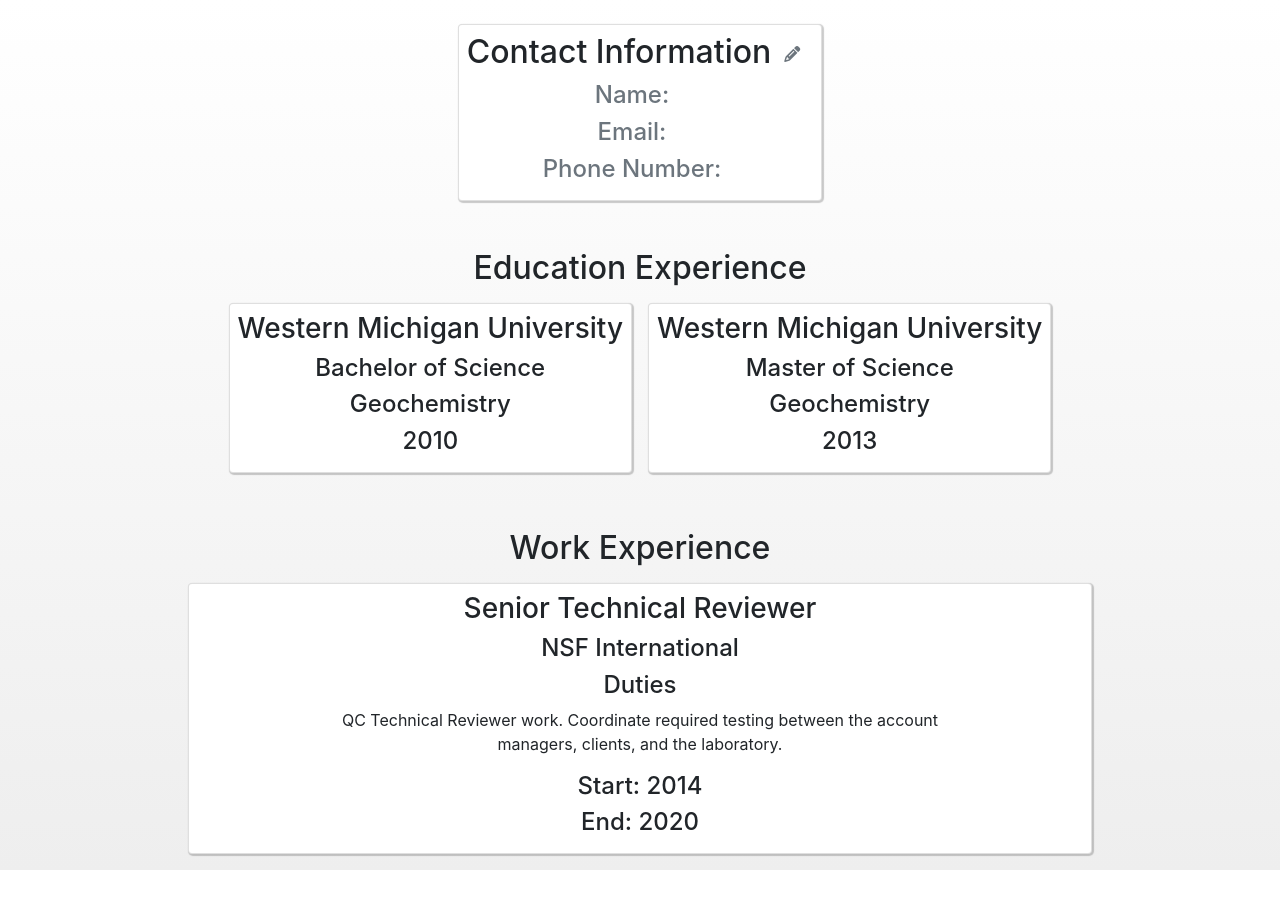
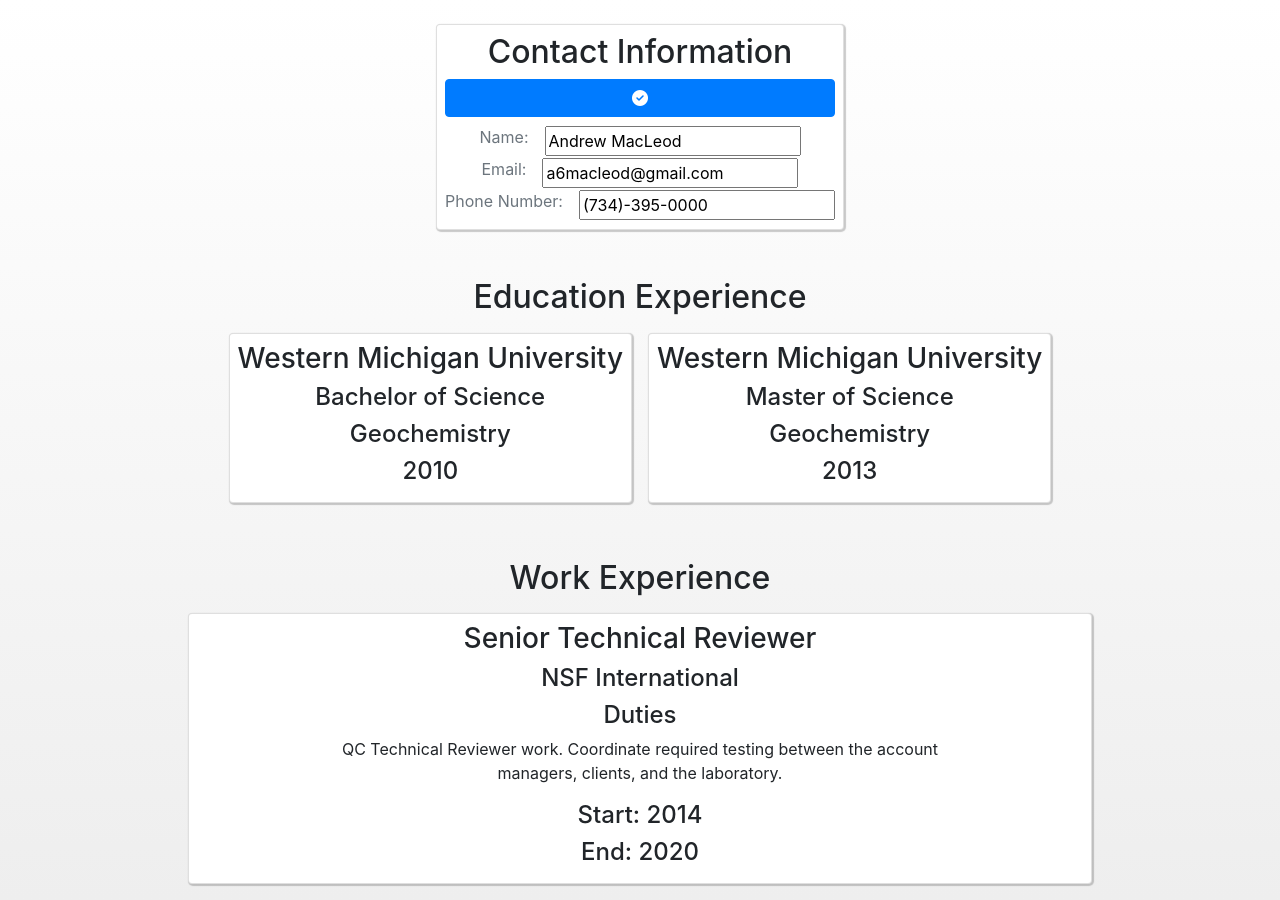
Before and after one commit to a6macleod/cv-project, a React (Create React App) app: page / in a window 1280 px wide. Both pictures are taken after a click on the element 792 px from the left and 54 px from the top of the page. Before the commit the page ends 870 px from the top, so only its background shows below. Built offline with nearby package versions, Linux system fonts and the light colour scheme.

Commit message:
Handle change general info component and add save button-not working

```diff
--- a/src/components/EditExperience.js
+++ b/src/components/EditExperience.js
@@ -18,6 +18,9 @@ class EditExperience extends React.Component {
       <div className="mt-2 mb-5">
         <form>
           <h2>Experience</h2>
+          <div role="button" className="btn btn-primary mb-2">
+            <i class="fas fa-check-circle"></i>
+          </div>
           <div
             className="btn btn-primary"
             onClick={() => {
--- a/src/components/EditGeneralInfo.js
+++ b/src/components/EditGeneralInfo.js
@@ -19,12 +19,15 @@ class EditGeneralInfo extends React.Component {
           <div className="row justify-content-center">
             <div className="card col-md- d-flex justify-content-center mt-3 p-2">
               <h2>Contact Information</h2>
+              <div role="button" className="btn btn-primary mb-2">
+                <i class="fas fa-check-circle"></i>
+              </div>
               <div className="wrapper d-flex justify-content-center align-items-center">
                 <label className="name mr-3 text-muted">Name:</label>
                 <input
                   type="text"
                   name="name"
-                  value={this.props.general.name}
+                  value={this.props.generalInfo.name}
                   onChange={this.handleChange}
                 />
               </div>
@@ -34,7 +37,7 @@ class EditGeneralInfo extends React.Component {
                 <input
                   className="email"
                   name="email"
-                  value={this.props.general.email}
+                  value={this.props.generalInfo.email}
                   onChange={this.handleChange}
                 />
               </div>
@@ -44,7 +47,7 @@ class EditGeneralInfo extends React.Component {
                 <input
                   className="phone"
                   name="phone"
-                  value={this.props.general.phone}
+                  value={this.props.generalInfo.phone}
                   onChange={this.handleChange}
                 />
               </div>
--- a/src/components/GeneralInformation.js
+++ b/src/components/GeneralInformation.js
@@ -9,13 +9,28 @@ const GeneralInformation = (props) => {
     phone: "(734)-395-0000",
   });
 
+  const handleChangeGeneral = (fieldName, fieldValue) => {
+    setGeneralInfo({
+      ...generalInfo,
+      [fieldName]: fieldValue,
+    });
+  };
+
   const editInfo = () => {
-    setGeneralInfo((generalInfo.editView = true));
+    setGeneralInfo({
+      ...generalInfo,
+      editView: true,
+    });
     console.log(generalInfo.editView);
   };
 
   if (generalInfo.editView) {
-    return <EditGeneralInfo generalInfo={generalInfo} />;
+    return (
+      <EditGeneralInfo
+        generalInfo={generalInfo}
+        handleChangeGeneral={handleChangeGeneral}
+      />
+    );
   } else {
     return (
       <div className="mt-2 mb-5">
```
